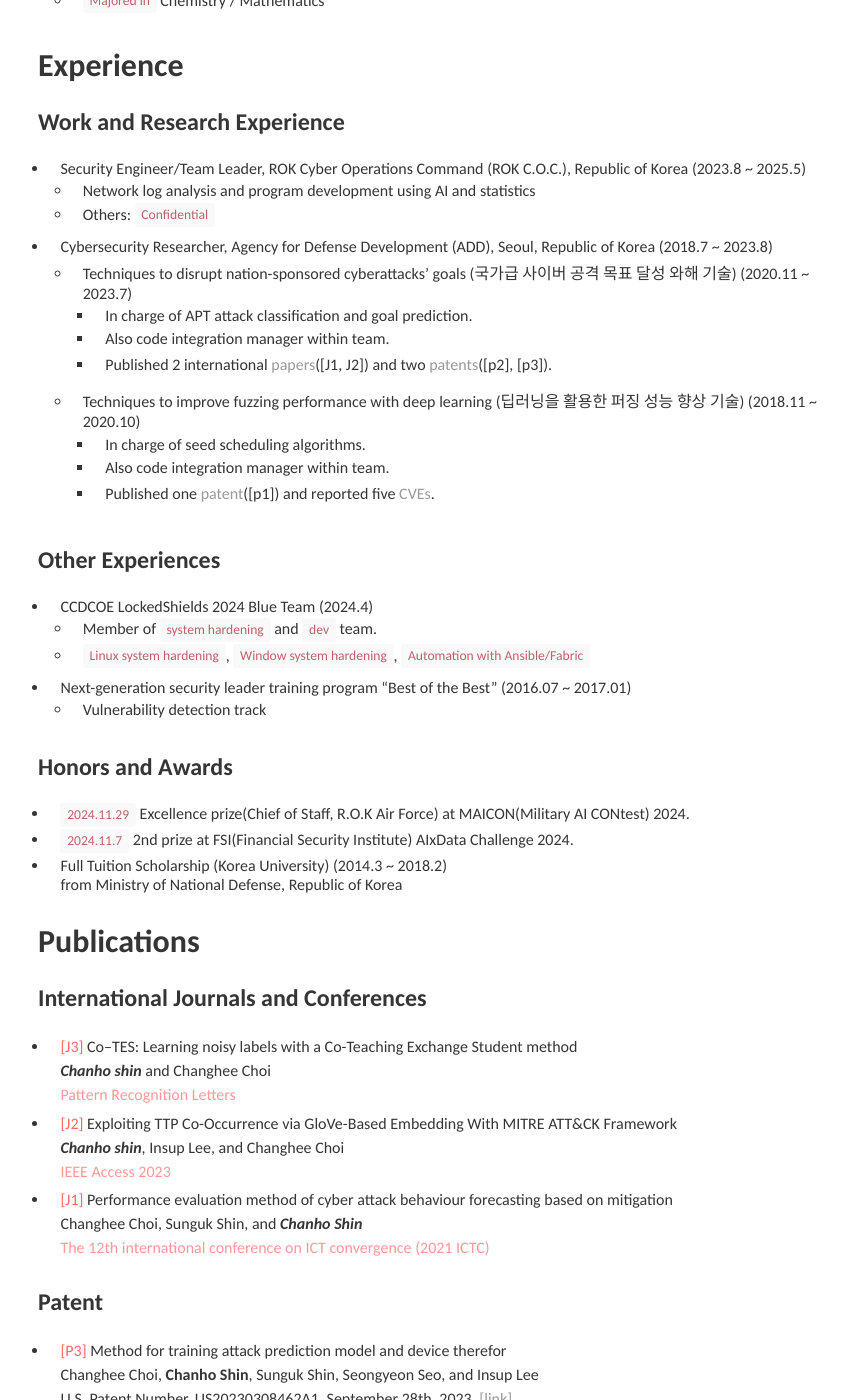
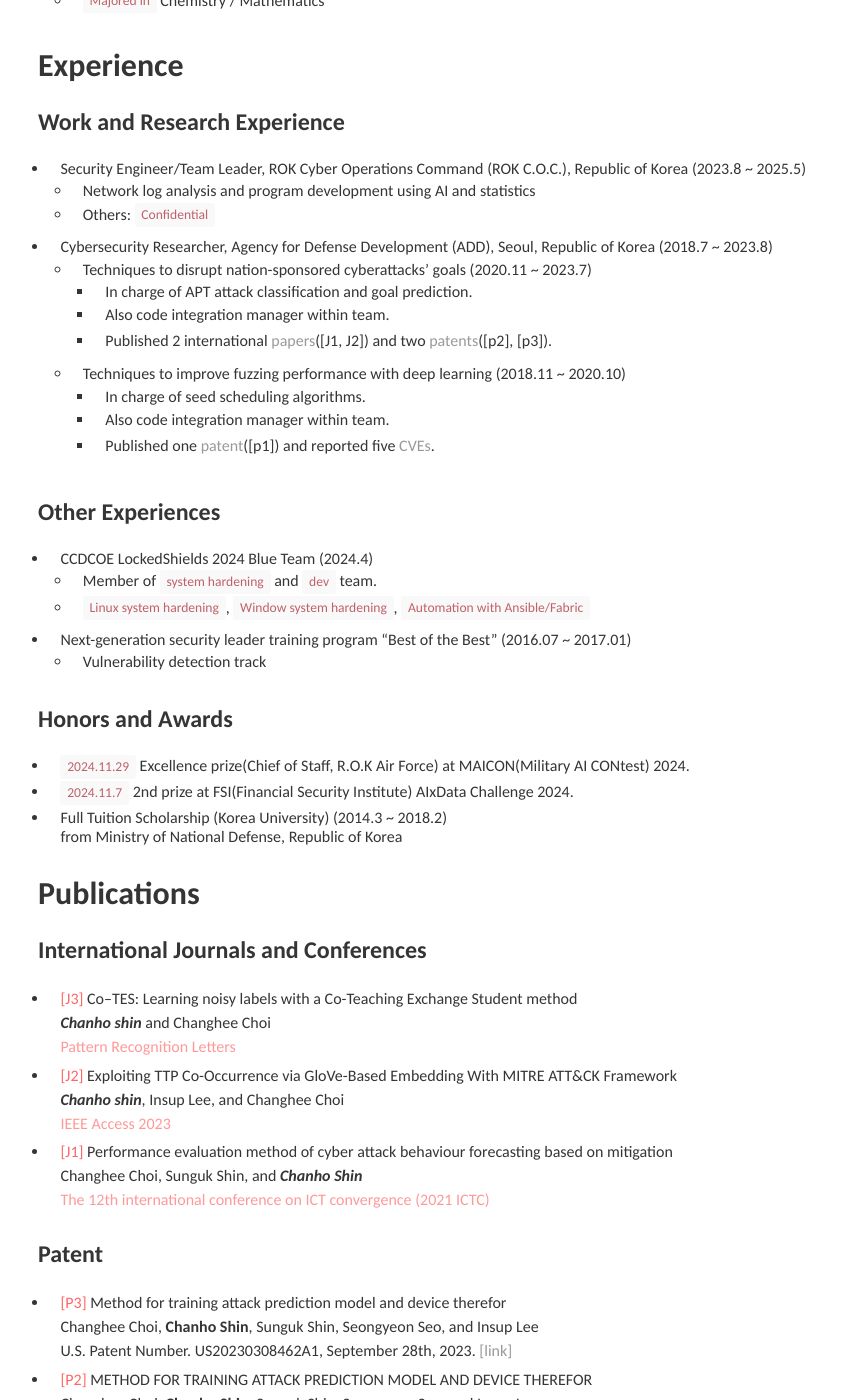
Before and after one commit to SSINsch/ssinsch.github.io, a Jekyll site: the page built from index.md, in a window 1280 px wide and 1400 px high, scrolled down 816 px. Shown: the whole window, without its empty margins (202-1050 px from the left). Built offline with Jekyll 4.4.1, drawn with Linux system fonts in a browser that asks for light colours; some of the changed text lies outside the part shown.

Commit message:
minor index fix

```diff
--- a/index.md
+++ b/index.md
@@ -31,11 +31,11 @@ layout: about
   - Network log analysis and program development using AI and statistics
   - Others: `Confidential`
 - Cybersecurity Researcher, Agency for Defense Development (ADD), Seoul, Republic of Korea (2018.7 ~ 2023.8)
-  - Techniques to disrupt nation-sponsored cyberattacks' goals (국가급 사이버 공격 목표 달성 와해 기술) (2020.11 ~ 2023.7)
+  - Techniques to disrupt nation-sponsored cyberattacks' goals (2020.11 ~ 2023.7)
     - In charge of APT attack classification and goal prediction.
     - Also code integration manager within team.
     - Published 2 international [papers](#publications)([J1, J2]) and two [patents](#patent)([p2], [p3]).
-  - Techniques to improve fuzzing performance with deep learning (딥러닝을 활용한 퍼징 성능 향상 기술) (2018.11 ~ 2020.10)
+  - Techniques to improve fuzzing performance with deep learning (2018.11 ~ 2020.10)
     - In charge of seed scheduling algorithms.
     - Also code integration manager within team.
     - Published one [patent](#patent)([p1]) and reported five [CVEs](#cve).
@@ -70,10 +70,10 @@ layout: about
 - <span style="color:#FF6666">[P3]</span> Method for training attack prediction model and device therefor
     Changhee Choi, **Chanho Shin**, Sunguk Shin, Seongyeon Seo, and Insup Lee
     U.S. Patent Number. US20230308462A1, September 28th, 2023. [[link]](https://patents.google.com/patent/US20230308462A1/en)
-- <span style="color:#FF6666">[P2]</span> 공격 예측 모델 훈련 방법 및 이를 위한 장치 (METHOD FOR TRAINING ATTACK PREDICTION MODEL AND DEVICE THEREFOR)
+- <span style="color:#FF6666">[P2]</span> METHOD FOR TRAINING ATTACK PREDICTION MODEL AND DEVICE THEREFOR
     Changhee Choi, **Chanho Shin**, Sunguk Shin, Seongyeon Seo, and Insup Lee
     Republic of Korea. Patent Number. 10-2022-0037634, March 25th, 2023.
-- <span style="color:#FF6666">[P1]</span> 퍼징에서 시드 파일을 스케줄링 하는 방법 및 이를 위한 장치(Method And Apparatus For Scheduling Seed File In Fuzzing)
+- <span style="color:#FF6666">[P1]</span> Method And Apparatus For Scheduling Seed File In Fuzzing
     Pilkeun Park, **Chanho Shin**, Seounghun Jeong, and Taein Kang
     Republic of Korea. Patent Number. 10-2020-0102581, January 14th, 2022.
 
@@ -82,7 +82,6 @@ layout: about
 - Insup Lee, Chanho Shin, and Changhee Choi, “Mutating Cyber Camapaign With TTP Word Replacement,” in Proc. of the KIMST Annual Conference, Jun. 2023.
 - ***Chanho Shin***, Insup Lee, and Changhee Choi, “Towards GloVe-Based TTP Embedding With ATT&CK Framework,” in Proc. of the KIMST Annual Conference, Jun. 2023.
 - Changhee Choi, Insup Lee, ***Chanho Shin***, and Sungho Lee, “Cyber Threat Campaign Analysis Based on PEGASUS and RoBERTa Model,” in Proc. of the KIMST Annual Conference, Jun. 2023.
-
 - Insup Lee, ***Chanho Shin***, Sunguk Shin, Seongyeon Seo, and Changhee Choi, “Analyzing Cyberattack Campaign Similarity via TTP Sequence Embedding,” in Proc. of the KIMST Annual Conference, Jun. 2022.
 - Sunguk Shin, Insup Lee, ***Chanho Shin***, Seongyeon Seo, and Changhee Choi, “Cyber Campaign Analysis With TTP Embedding Using TF-IDF,” in Proc. of the KIMST Annual Conference, Jun. 2022.
 - ***Chanho Shin***, Sunguk Shin, Insup Lee, Seongyeon Seo, and Changhee Choi, “Classifying TTP Based on CIA Labeling,” in Proc. of the KIMST Annual Conference, Jun. 2022.
@@ -93,7 +92,6 @@ layout: about
 - ***Chanho Shin***, Sunguk Shin, and Changhee Choi, "Classifying the goal of cyber attack based on CIA labeling", Korean Society for Internet Information Spring Conference, Apr. 2022.
 - Sunguk Shin, ***Chanho Shin***, and Changhee Choi, "Cyber threat country classification with attack technique embedding", Korean Society for Internet Information Spring Conference, Apr. 2022.
 - Changhee Choi, ***Chanho Shin***, and Sunguk Shin, "Cyber attack group classification based on TTP Information", Korean Society for Internet Information Spring Conference, Apr. 2022.
-
 - ***Chanho Shin***, Sunguk Shin, Seongyeon Seo, Insup Lee, and Changhee Choi, “Embedding and Training RNN to Estimating the Goal of Cyber Attack,” in Proc. of the KIMST Fall Conference, Nov. 2021.
 - Sunguk Shin, ***Chanho Shin***, Seongyeon Seo, Insup Lee, and Changhee Choi, “The Proposed Approach for Country Prediction With TTP-based Cyber Data Using GCN,” in Proc. of the KIMST Fall Conference, Nov. 2021.
 - Changhee Choi, ***Chanho Shin***, Sunguk Shin, Seongyeon Seo, and Insup Lee, “Deep Learning for Estimating Next Action of Cyber Attack,” in Proc. of the KIMST Fall Conference, Nov. 2021.
```
